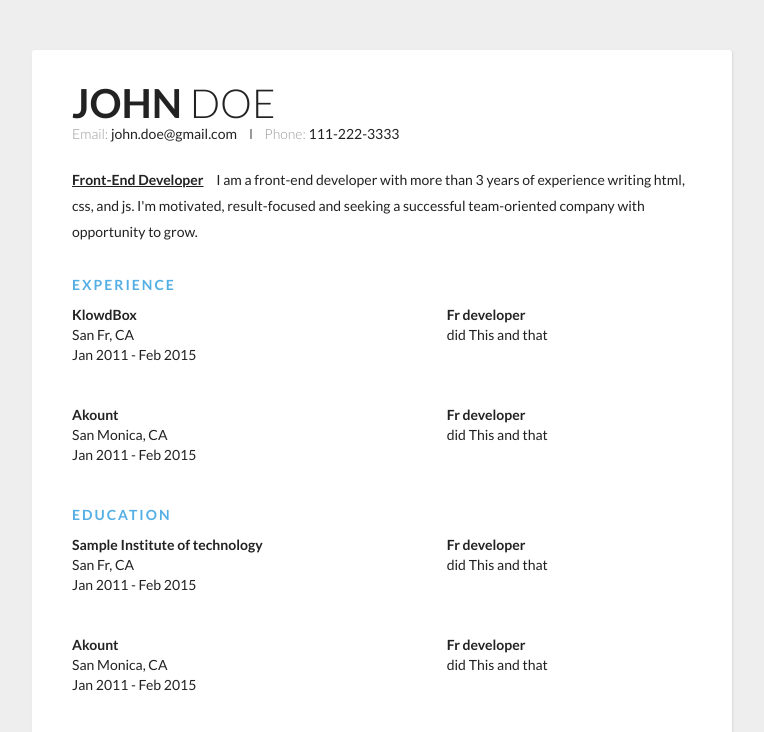
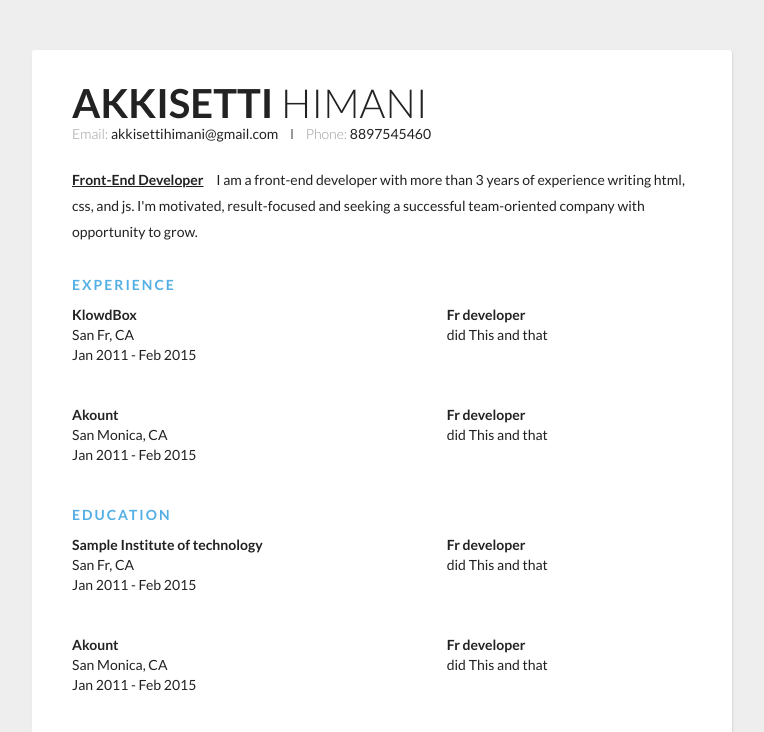
Before and after one commit to akhimani04/akhimani04.github.io, a plain HTML site: page index.html in a window 1280 px wide. Shown: the top 732 px of the page, without its empty margins (258-1022 px from the left). Drawn offline with Linux system fonts and the light colour scheme.

Commit message:
Update index.html

```diff
--- a/index.html
+++ b/index.html
@@ -3,15 +3,15 @@
 <div class="container">
   <div class="header">
     <div class="full-name">
-      <span class="first-name">John</span>
-      <span class="last-name">Doe</span>
+      <span class="first-name">Akkisetti</span>
+      <span class="last-name">Himani</span>
     </div>
     <div class="contact-info">
       <span class="email">Email: </span>
-      <span class="email-val">john.doe@gmail.com</span>
+      <span class="email-val">akkisettihimani@gmail.com</span>
       <span class="separator"></span>
       <span class="phone">Phone: </span>
-      <span class="phone-val">111-222-3333</span>
+      <span class="phone-val">8897545460</span>
     </div>
 
     <div class="about">
```
